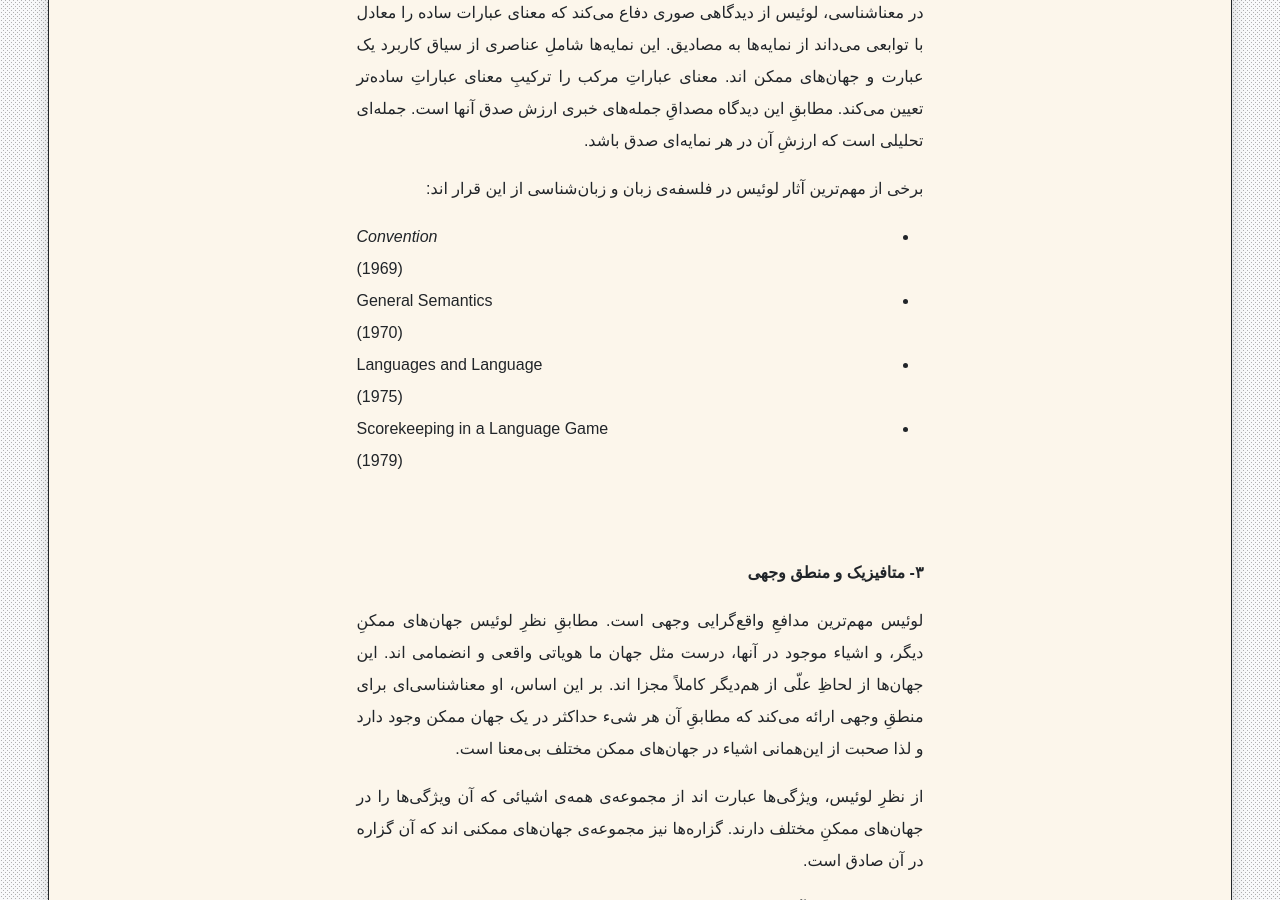
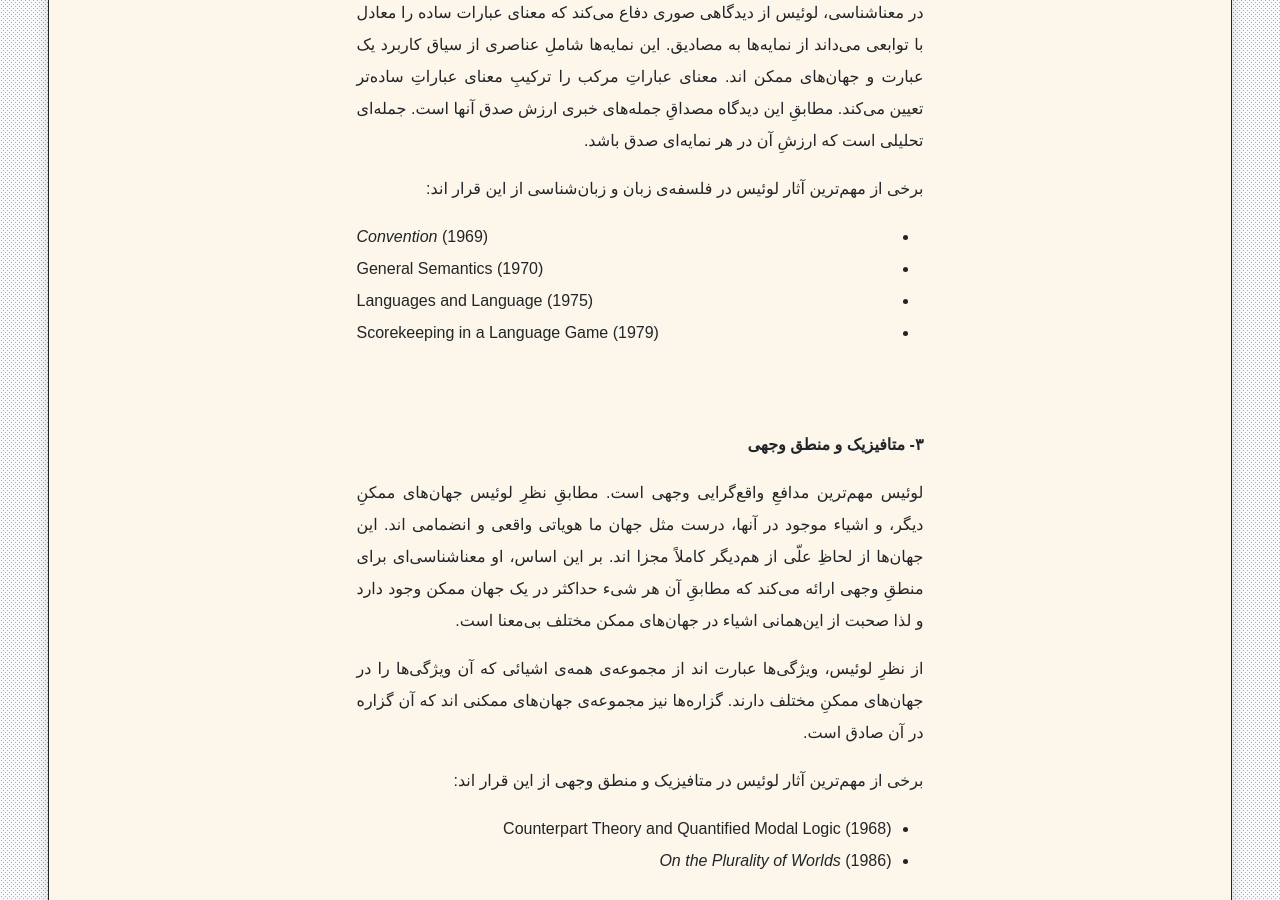
Before and after one commit to phicudemy/phicudemy.github.io, a Jekyll site: the page built from _posts/2024-08-20-davidlewis.md, in a window 1280 px wide and 900 px high, scrolled down 1887 px. Built offline with Jekyll 4.4.1, drawn with Linux system fonts in a browser that asks for light colours; some web fonts are replaced; comment, search, counter and statistics services are not loaded.

Commit message:
TinaCMS content update

```diff
--- a/_posts/2024-08-20-davidlewis.md
+++ b/_posts/2024-08-20-davidlewis.md
@@ -35,10 +35,10 @@ contents: _contents/notes.md
 برخی از مهم‌ترین آثار لوئیس در فلسفه‌ی زبان و زبان‌شناسی از این قرار اند:
 <div align="left">
 <ul>
-<li> <i>Convention</i></li> (1969)
-<li> General Semantics </li>(1970)
-<li> Languages and Language </li>(1975)
-<li> Scorekeeping in a Language Game </li>(1979)
+<li> <i>Convention</i> (1969) </li>
+<li> General Semantics (1970)</li>
+<li> Languages and Language (1975)</li>
+<li> Scorekeeping in a Language Game (1979)</li>
 </ul>
 </div>
 <br> <br>
```
